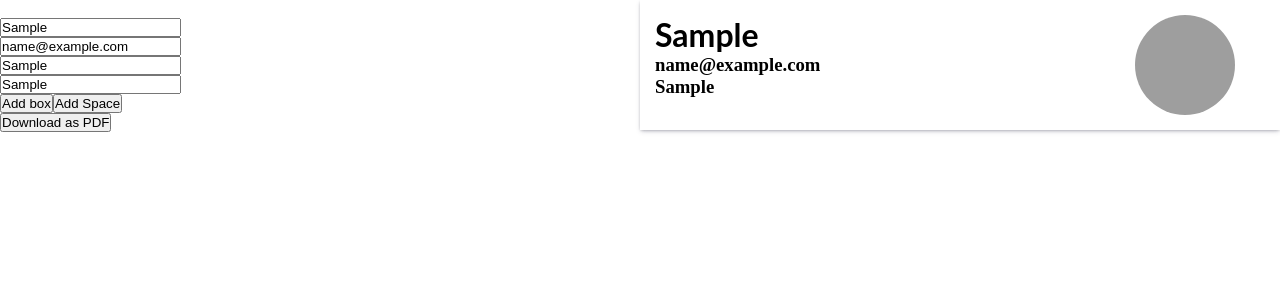
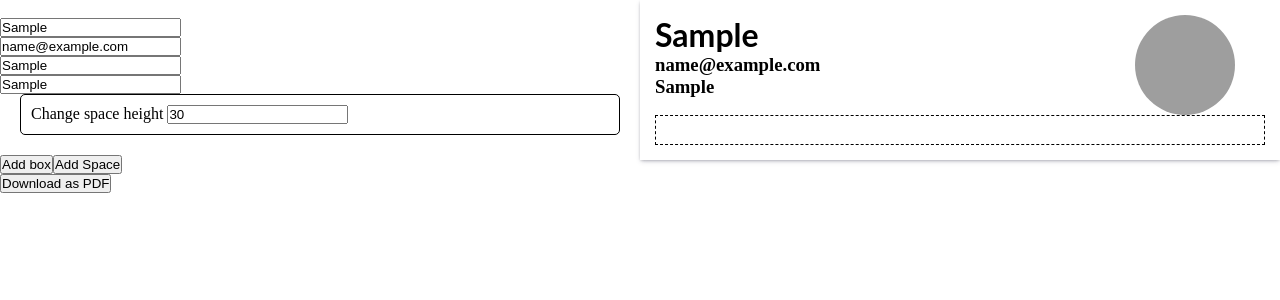
Before and after one commit to Ronaldo7Messi10/Resume, a React (Create React App) app: page /builder in a window 1280 px wide. Both pictures are taken after typing "Sample", "name@example.com", "Sample", "Sample" into the empty fields and a click on the button "Add Space". Shown: the top 300 px of the page. Built offline with nearby package versions, Linux system fonts and the light colour scheme; grey boxes are pictures that could not be loaded.

Commit message:
Dynamic space updated with 4 files

```diff
--- a/components/Box.tsx
+++ b/components/Box.tsx
@@ -1,5 +1,6 @@
 import * as React from 'react';
 import DynamicBox from './DynamicBox';
+import DynamicSpace from './DynamicSpace';
 import { useDispatch, useSelector } from 'react-redux';
 import {
   addBoxes,
@@ -25,8 +26,8 @@ export default function Box() {
     onAfterPrint: () => console.log('Resume printed'),
   });
 
-  const addBox = () => {
-    dispatch(addBoxes());
+  const addBox = (x) => {
+    dispatch(addBoxes({ data: x }));
   };
 
   const filterUs = () => {
@@ -38,10 +39,7 @@ export default function Box() {
   const updateBasicBox = (x, y) => {
     dispatch(updateBasic({ basicName: x, data: y }));
   };
-  const addSpace = () => {
-
-
-  };
+  const addSpace = () => {};
   return (
     <div className="box-main">
       <div className="dynamic-area">
@@ -99,10 +97,30 @@ export default function Box() {
               </div>
             );
           }
+          if (x.type == 'DynamicSpace') {
+            return (
+              <div
+                className={`dynamic-box`}
+                key={idx}
+                draggable
+                onDragStart={(e) => (start.current = idx)}
+                onDragEnter={(e) => (end.current = idx)}
+                onDragEnd={filterUs}
+                onDragOver={(e) => e.preventDefault()}
+              >
+                {/* <img
+
+                  src="https://cdn.onlinewebfonts.com/svg/img_487573.png"
+                  className='img-drag-icon'
+                /> */}
+                <DynamicSpace key={idx} index={idx} height={x.height} />
+              </div>
+            );
+          }
         })}
 
-        <button onClick={addBox}> Add box </button>
-        <button onClick={addSpace}> Add Space </button>
+        <button onClick={() => addBox('DynamicBox')}> Add box </button>
+        <button onClick={() => addBox('DynamicSpace')}> Add Space </button>
         <br />
         <button onClick={() => downloadPDF()}> Download as PDF </button>
 
@@ -122,7 +140,9 @@ export default function Box() {
               ) : null}
             </div>
           </div>
-          {boxesSlice.data.map((x, idx) => (
+          {boxesSlice.data.map((x, idx) => {
+            if (x.type == 'DynamicBox') {
+              return (
                 <div key={idx}>
                   {x.heading != '' && (
                     <h3 className="resume-heading"> {x.heading} </h3>
@@ -130,7 +150,17 @@ export default function Box() {
 
                   <div dangerouslySetInnerHTML={{ __html: x.context }}></div>
                 </div>
-          ))}
+              );
+            }
+            if (x.type == 'DynamicSpace') {
+              return (
+                <div
+                  style={{ height: x.height }}
+                  className="dynamic-space-result"
+                ></div>
+              );
+            }
+          })}
         </div>
       </div>
     </div>
--- a/components/DynamicSpace.tsx
+++ b/components/DynamicSpace.tsx
@@ -1,11 +1,29 @@
 import * as React from 'react';
+import { useSelector, useDispatch } from 'react-redux';
+import {
+  addBoxes,
+  realBoxes,
+  boxesSliceState,
+  filterData,
+  updateBasic,
+  updateSpace,
+} from '../redux/slices/boxes';
 
-export default function DynamicSpace(){
-  return(
+export default function DynamicSpace(props) {
+  const dispatch = useDispatch();
+  const spaceUpdate = (x) => {
+    if (x == '') {
+      x = 0;
+    }
+    dispatch(updateSpace({ data: parseInt(x), index: props.index }));
+  };
+  return (
     <div>
-      Dynamic Space
-      <label> You can change the height </label>
-
+      <label> Change space height </label>
+      <input
+        value={props.height}
+        onChange={(e) => spaceUpdate(e.target.value)}
+      />
     </div>
-  )
+  );
 }
--- a/redux/slices/boxes.js
+++ b/redux/slices/boxes.js
@@ -13,12 +13,20 @@ export const boxesSlice = createSlice({
   name: 'boxes',
   initialState,
   reducers: {
-    addBoxes: (state) => {
-      state.data.push({
-        type: 'DynamicBox',
-        heading: '',
-        context: '',
-      });
+    addBoxes: (state, action) => {
+      if (action.payload.data == 'DynamicBox') {
+        state.data.push({
+          type: 'DynamicBox',
+          heading: '',
+          context: '',
+        });
+      }
+      if (action.payload.data == 'DynamicSpace') {
+        state.data.push({
+          type: 'DynamicSpace',
+          height: 30,
+        });
+      }
     },
     deleteBoxes: (state, action) => {
       state.data.splice(action.payload, 1);
@@ -47,6 +55,10 @@ export const boxesSlice = createSlice({
 
       state.data = _arr;
     },
+    updateSpace: (state, action) => {
+      console.log('called' + action.payload.data);
+      state.data[action.payload.index].height = action.payload.data;
+    },
   },
 });
 
@@ -59,5 +71,6 @@ export const {
   filterData,
   updateContext,
   updateBasic,
+  updateSpace,
 } = boxesSlice.actions;
 export default boxesSlice.reducer;
--- a/style.css
+++ b/style.css
@@ -78,3 +78,10 @@ p {
   height: 100px;
   border-radius: 50%;
 }
+
+/*  Dynamic Space Result  */
+
+.dynamic-space-result {
+  border: 1px solid black;
+  border-style: dashed;
+}
```
Lines whose indentation alone changed are shown as unchanged.
